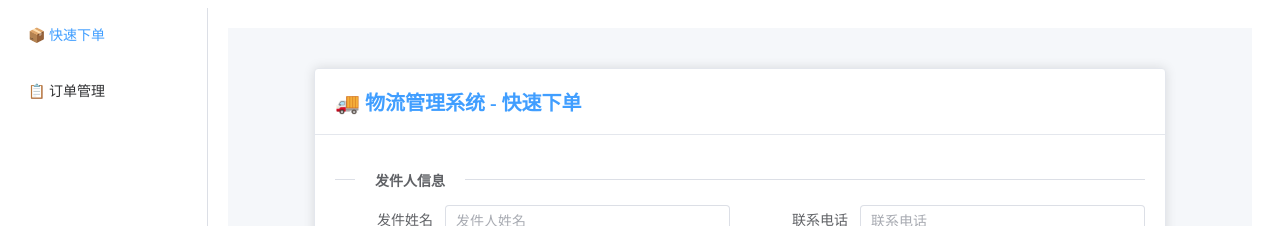
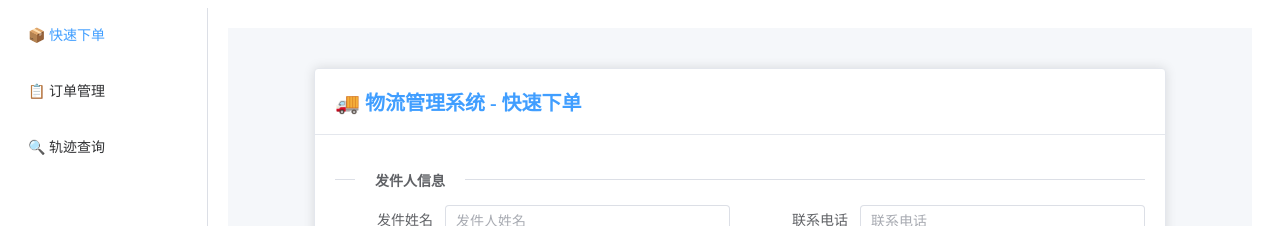
Before and after one commit to hun5w/logistics-management-system, a Vue app in the folder logistics-web/: page /create in a window 1280 px wide. Shown: the top 226 px of the page. Built offline with nearby package versions, Linux system fonts and the light colour scheme.

Commit message:
refactor(frontend): 引入 vue-router 实现侧边栏导航架构

```diff
--- a/logistics-web/src/App.vue
+++ b/logistics-web/src/App.vue
@@ -4,6 +4,7 @@
       <el-menu :default-active="$route.path" router class="el-menu-vertical">
         <el-menu-item index="/create">📦 快速下单</el-menu-item>
         <el-menu-item index="/list">📋 订单管理</el-menu-item>
+        <el-menu-item index="/search">🔍 轨迹查询</el-menu-item>
       </el-menu>
     </el-aside>
     <el-container>
--- a/logistics-web/src/router/index.js
+++ b/logistics-web/src/router/index.js
@@ -6,7 +6,8 @@ const routes = [
         redirect: '/create',
         children: [
             { path: 'create', component: () => import('../views/OrderCreate.vue') },
-            { path: 'list', component: () => import('../views/OrderList.vue') }
+            { path: 'list', component: () => import('../views/OrderList.vue') },
+            { path: 'search', component: () => import('../views/OrderSearch.vue') }
         ]
     }
 ]
```
